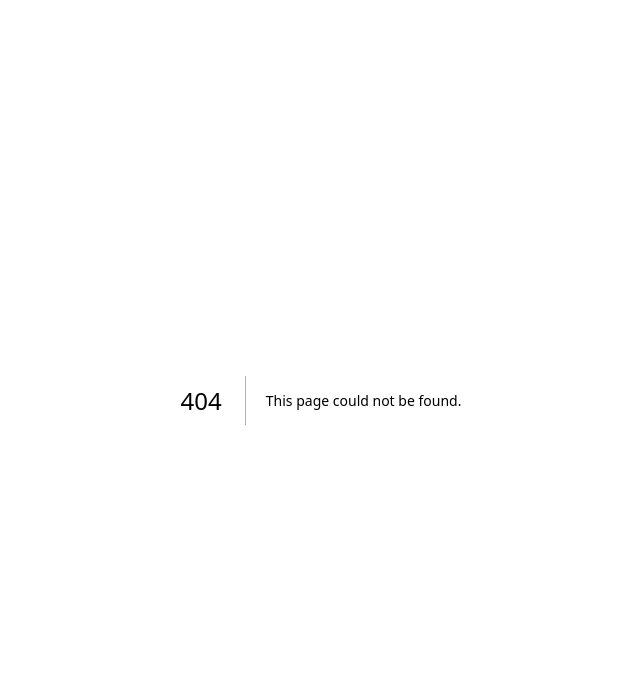
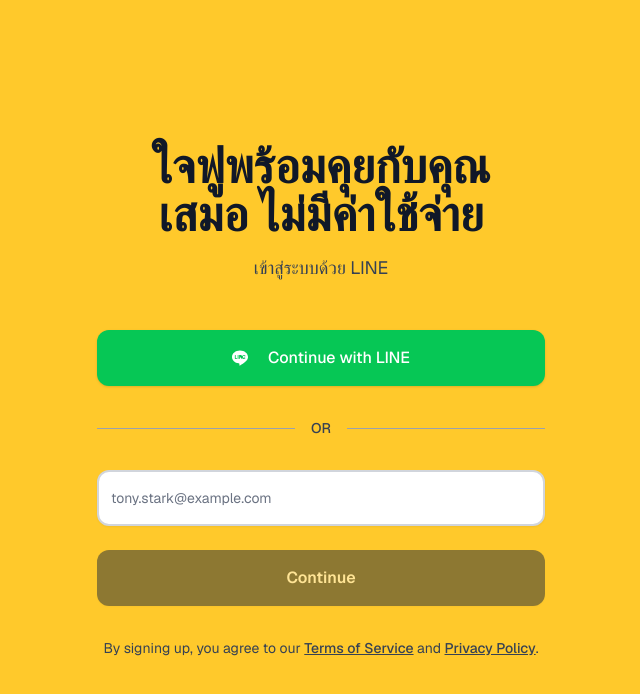
Before and after one commit to Moonshot-project/jaifoo, a Next.js app: page /join in a window 1280 px wide. Before the commit this address had no page. Shown: the top 694 px of the page, without its empty margins (319-959 px from the left). Built offline with nearby package versions, Linux system fonts and the light colour scheme.

Commit message:
feat: replace social auth buttons with LINE button
Update join page with LINE auth button in Thai.

#VERCEL_SKIP

Co-authored-by: Sirakis Ngamwongwan <59053275+chokun-sirakis@users.noreply.github.com>

```diff
--- /dev/null
+++ b/app/join/page.tsx
@@ -0,0 +1,96 @@
+"use client"
+
+import { Button } from "@/components/ui/button"
+import { Input } from "@/components/ui/input"
+import { useState } from "react"
+import Link from "next/link"
+
+export default function JoinPage() {
+  const [email, setEmail] = useState("")
+  const [isLoading, setIsLoading] = useState(false)
+
+  const handleContinue = async () => {
+    if (!email.trim()) return
+    setIsLoading(true)
+    // TODO: Implement email authentication
+    console.log("Continue with email:", email)
+    setIsLoading(false)
+  }
+
+  const handleSocialAuth = (provider: string) => {
+    console.log(`Authenticate with ${provider}`)
+    // TODO: Implement social authentication
+  }
+
+  return (
+    <div className="min-h-screen bg-[#ffc92b] flex items-center justify-center px-6 py-12">
+      <div className="w-full max-w-md">
+        {/* Header */}
+        <div className="text-center mb-12">
+          <h1 className="text-4xl md:text-5xl font-bold text-gray-900 mb-4 text-balance">
+            ใจฟูพร้อมคุยกับคุณเสมอ ไม่มีค่าใช้จ่าย
+          </h1>
+          <p className="text-gray-700 text-lg">เข้าสู่ระบบด้วย LINE</p>
+        </div>
+
+        {/* Social Auth Buttons */}
+        <div className="mb-8">
+          <Button
+            onClick={() => handleSocialAuth("LINE")}
+            className="w-full bg-[#06C755] hover:bg-[#05b34c] text-white border-0 h-14 text-base font-medium rounded-xl transition-colors shadow-sm"
+          >
+            <svg className="w-6 h-6 mr-3" viewBox="0 0 24 24" fill="white">
+              <path d="M19.365 9.863c.349 0 .63.285.63.631 0 .345-.281.63-.63.63H17.61v1.125h1.755c.349 0 .63.283.63.63 0 .344-.281.629-.63.629h-2.386c-.345 0-.627-.285-.627-.629V8.108c0-.345.282-.63.63-.63h2.386c.346 0 .626.285.626.63 0 .349-.281.63-.63.63H17.61v1.125h1.755zm-3.855 3.016c0 .27-.174.51-.432.596-.064.021-.133.031-.199.031-.211 0-.391-.09-.51-.25l-2.443-3.317v2.94c0 .344-.279.629-.631.629-.346 0-.626-.285-.626-.629V8.108c0-.345.282-.63.63-.63h2.386c.345 0 .63.285.63.63 0 .349-.281.63-.63.63H17.61v1.125h1.755zm-5.741 0c0 .344-.282.629-.631.629-.345 0-.627-.285-.627-.629V8.108c0-.345.282-.63.63-.63.346 0 .628.285.628.63v4.771zm-2.466.629H4.917c-.345 0-.63-.285-.63-.629V8.108c0-.345.285-.63.63-.63.348 0 .63.285.63.63v4.141h1.756c.348 0 .629.283.629.63 0 .344-.282.629-.629.629M24 10.314C24 4.943 18.615.572 12 .572S0 4.943 0 10.314c0 4.811 4.27 8.842 10.035 9.608.391.082.923.258 1.058.59.12.301.079.766.038 1.08l-.164 1.02c-.045.301-.24 1.186 1.049.645 1.291-.539 6.916-4.078 9.436-6.975C23.176 14.393 24 12.458 24 10.314" />
+            </svg>
+            Continue with LINE
+          </Button>
+        </div>
+
+        {/* Divider */}
+        <div className="flex items-center gap-4 mb-8">
+          <div className="flex-1 h-px bg-gray-400" />
+          <span className="text-gray-700 text-sm font-medium">OR</span>
+          <div className="flex-1 h-px bg-gray-400" />
+        </div>
+
+        {/* Email Input */}
+        <div className="mb-6">
+          <Input
+            type="email"
+            value={email}
+            onChange={(e) => setEmail(e.target.value)}
+            placeholder="tony.stark@example.com"
+            className="w-full h-14 bg-white border-2 border-gray-300 text-gray-900 placeholder:text-gray-500 rounded-xl text-base focus:border-gray-400 focus-visible:ring-0"
+            onKeyDown={(e) => {
+              if (e.key === "Enter" && email.trim()) {
+                handleContinue()
+              }
+            }}
+          />
+        </div>
+
+        {/* Continue Button */}
+        <Button
+          onClick={handleContinue}
+          disabled={!email.trim() || isLoading}
+          className="w-full bg-gray-800 hover:bg-gray-900 text-white h-14 text-base font-semibold rounded-xl transition-colors disabled:opacity-50 disabled:cursor-not-allowed"
+        >
+          {isLoading ? "Please wait..." : "Continue"}
+        </Button>
+
+        {/* Footer */}
+        <p className="text-center text-gray-700 text-sm mt-8">
+          By signing up, you agree to our{" "}
+          <Link href="/terms" className="underline hover:text-gray-900 transition-colors font-medium">
+            Terms of Service
+          </Link>{" "}
+          and{" "}
+          <Link href="/privacy" className="underline hover:text-gray-900 transition-colors font-medium">
+            Privacy Policy
+          </Link>
+          .
+        </p>
+      </div>
+    </div>
+  )
+}
--- /dev/null
+++ b/app/signup/page.tsx
@@ -0,0 +1,15 @@
+"use client"
+
+import { useEffect } from "react"
+import { useRouter } from "next/navigation"
+
+export default function SignupPage() {
+  const router = useRouter()
+
+  useEffect(() => {
+    // Redirect /signup to /join
+    router.replace("/join")
+  }, [router])
+
+  return null
+}
```
